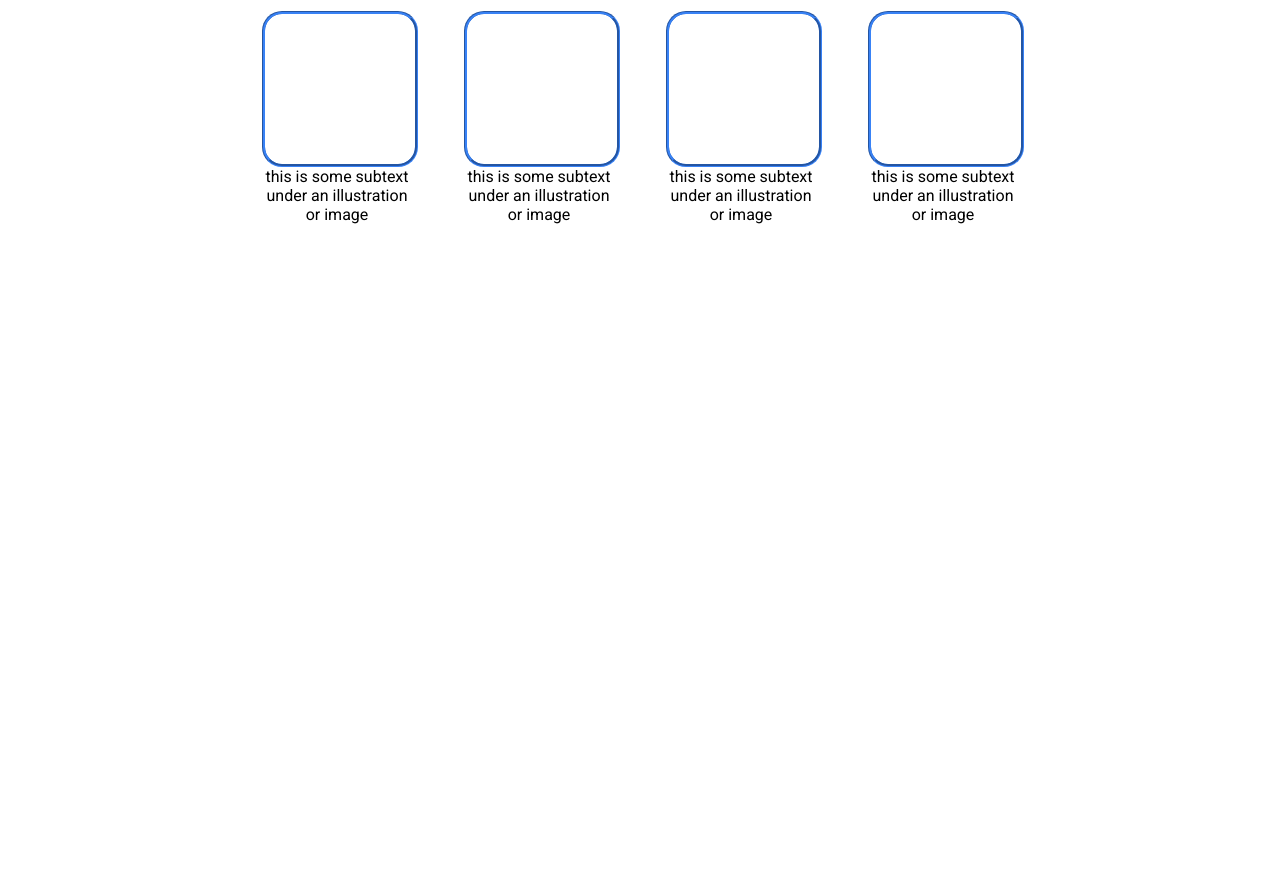
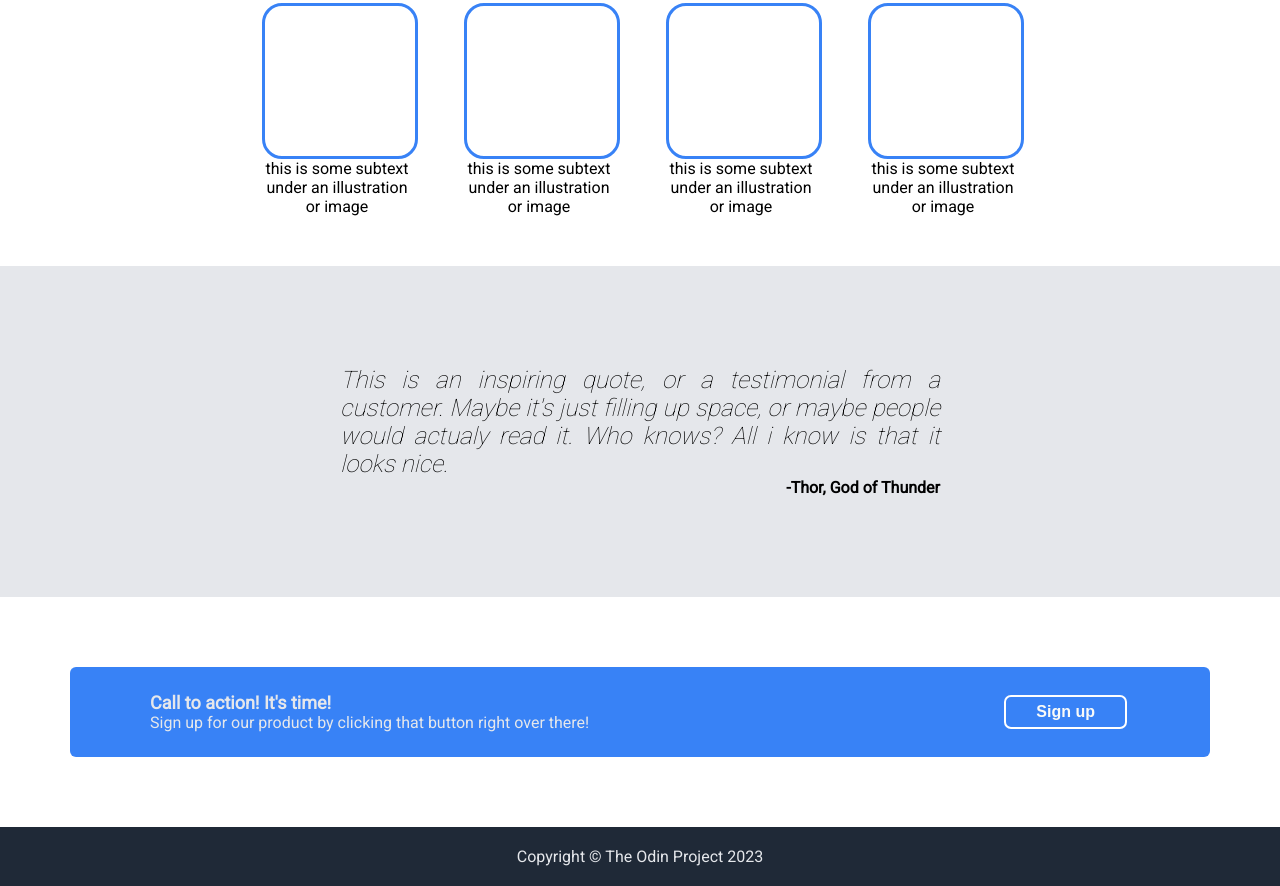
Before and after one commit to joseshaykins/first-webpage, a plain HTML site: page index.html in a window 1280 px wide. Shown: the part 491-1377 px from the top of the page. Before the commit the page ends 800 px from the top, so only its background shows below. Drawn offline with Linux system fonts and the light colour scheme.

Commit message:
created and styled the three remaining sections of the webpage, also made changes to the empty-box css styles to achieve the same result with less code, and added a new div to the card class to achieve best content centering results

```diff
--- a/index.html
+++ b/index.html
@@ -26,7 +26,7 @@
                 <div class="title-info">This website has some subtext that goes here under the main title. its a smaller font and the color is lower contrast</div>
                 <button class="main-button">Sign up</button>
             </div>
-            <div class="card">this is a placeholder for an image</div>
+            <div class="card"><div class="card-info">this is a placeholder for an image</div></div>
         </div>
     </div>
     <div class="second-title">Some random information.</div>
@@ -48,5 +48,27 @@
             <div class="text">this is some subtext under an illustration or image</div>
         </div>
     </div>
+    <div class="quote-section">
+        <div class="quote-info">
+            <div class="quote-details">
+                <div class="quote">This is an inspiring quote, or a testimonial from a customer. Maybe it's just filling up space, or maybe people would actualy read it. Who knows? All i know is that it looks nice.</div>
+            </div>
+            <div class="quote-author">
+                <div class="author">-Thor, God of Thunder</div>
+            </div>
+        </div>
+    </div>
+    <div class="sign-up-section">
+        <div class="sign-up-bar">
+            <div class="sign-up-info">
+                <div class="action-main-text">
+                    <div class="call-to-action">Call to action! It's time!</div>
+                    <div class="action-info">Sign up for our product by clicking that button right over there!</div>
+                </div>
+                <button class="second-button">Sign up</button>
+            </div>
+        </div>
+    </div>
+    <div class="footer">Copyright <span>&copy;</span> The Odin Project 2023</div>
 </body>
 </html>
--- a/styles.css
+++ b/styles.css
@@ -1,5 +1,7 @@
 body {
     font-family: 'Roboto', sans-serif;
+    margin: 0;
+    max-width: 100%;
 }
 .navigation-bar {
     display: flex;
@@ -11,6 +13,7 @@ body {
     padding-left: 120px;
     padding-right: 120px;
     padding-bottom: 70px;
+    max-width: 100%;
 }
 ul {
     list-style: none;
@@ -49,6 +52,7 @@ ul {
     margin-top: 5px;
     border-radius: 3px;
     border: 7px;
+    cursor: pointer;
 }
 .main-title {
     font-weight: bolder;
@@ -69,6 +73,9 @@ ul {
     margin: 30px;
     max-width: 400px;
 }
+.card-info {
+    align-self: center;
+}
 .second-title {
     font-size: 36px;
     font-weight: bolder;
@@ -79,10 +86,8 @@ ul {
 .empty-box {
     width: 150px;
     height: 150px;
-    border-style: groove;
-    border-color: #3882f6;
-    color: #3882f6;
     border-radius: 20px;
+    border: 3px solid #3882f6;
 }
 .second-container {
     display: flex;
@@ -94,3 +99,64 @@ ul {
     text-align: center;
     max-width: 150px;
 }
+.quote-section {
+    display: flex;
+    background-color: #e5e7eb;
+    color: #1f2937
+    align-items: center;
+    justify-content: center;
+}
+.quote {
+    text-align: justify;
+    font-style: italic;
+    font-weight: lighter;
+    max-width: 600px;
+    font-size: x-large;
+}
+.quote-author {
+    display: flex;
+    font-weight: bold;
+    align-self: flex-end;
+}
+.quote-info {
+    display: flex;
+    padding: 100px;
+    flex-direction: column;
+}
+.sign-up-info {
+    background-color: #3882f6;
+    color: #e5e7eb;
+    display: flex;
+    justify-content: space-between;
+    padding-top: 25px;
+    padding-bottom: 25px;
+    padding-right: 80px;
+    padding-left: 80px;
+    border-radius: 6px;
+}
+.sign-up-bar {
+    padding: 70px;
+}
+.call-to-action {
+    font-weight: bolder;
+    color: solid white;
+    font-size: 18px;
+}
+.second-button {
+    background-color: #3882f6;
+    color: #f9faf8;
+    border: 2px solid white;
+    font-weight: bolder;
+    padding-left: 30px;
+    padding-right: 30px;
+    margin: 3px;
+    border-radius: 7px;
+    cursor: pointer;
+    font-size: 16px;
+}
+.footer {
+    background-color: #1f2937;
+    color: #e5e7eb;
+    text-align: center;
+    padding: 20px;
+}
```
Also changed, not shown: 1 other file.
